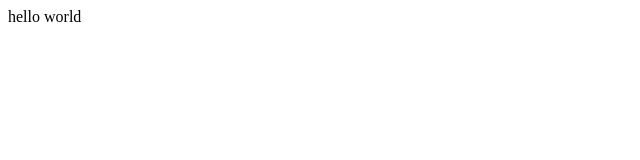
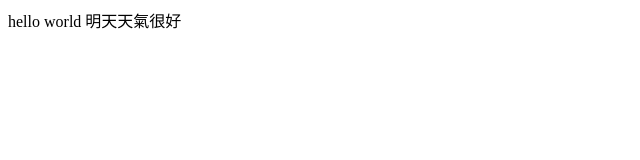
Before and after one commit to Afleabagby/ict, a plain HTML site: page index.html in a window 1280 px wide. Shown: the whole page, without its empty margins (0-640 px from the left). Drawn offline with Linux system fonts and the light colour scheme.

```diff
--- a/index.html
+++ b/index.html
@@ -7,5 +7,6 @@
 </head>
 <body>
     hello world
+    明天天氣很好
 </body>
 </html>
```
Also changed, not shown: 1 other file.
